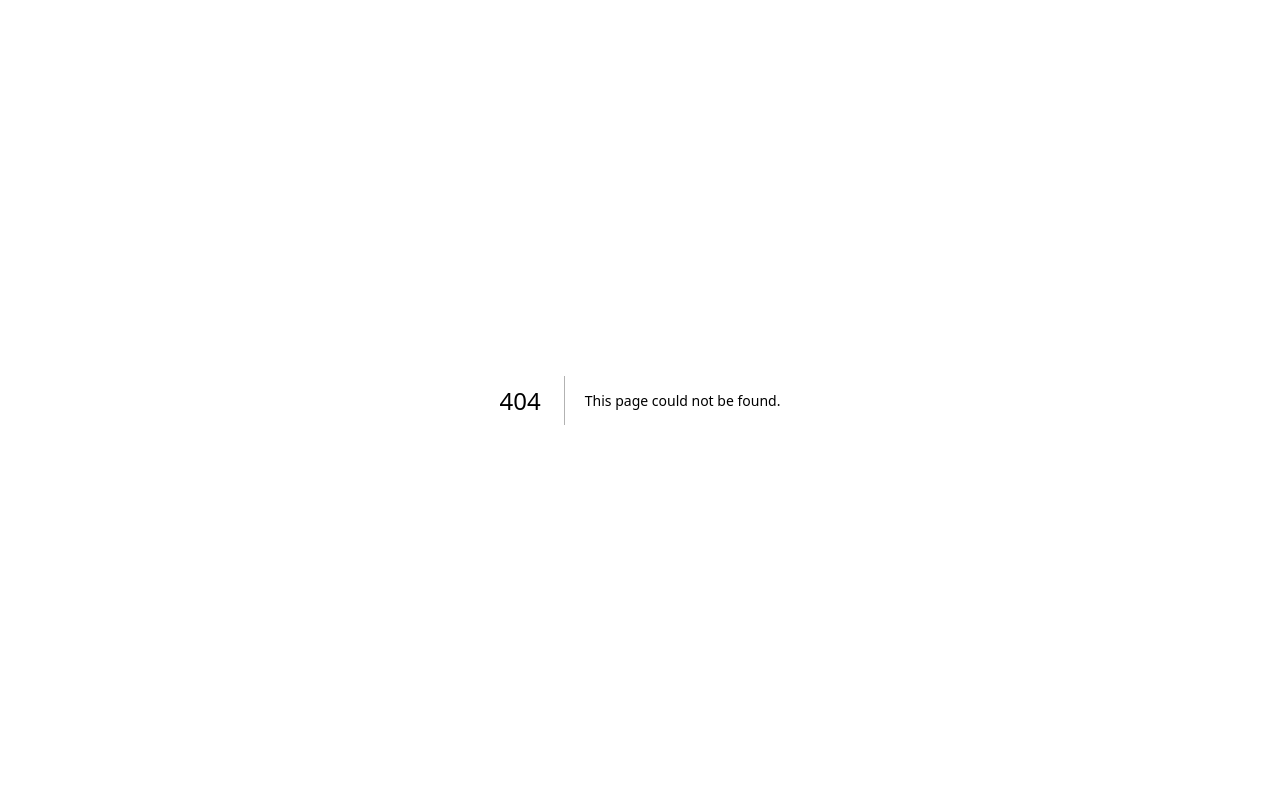
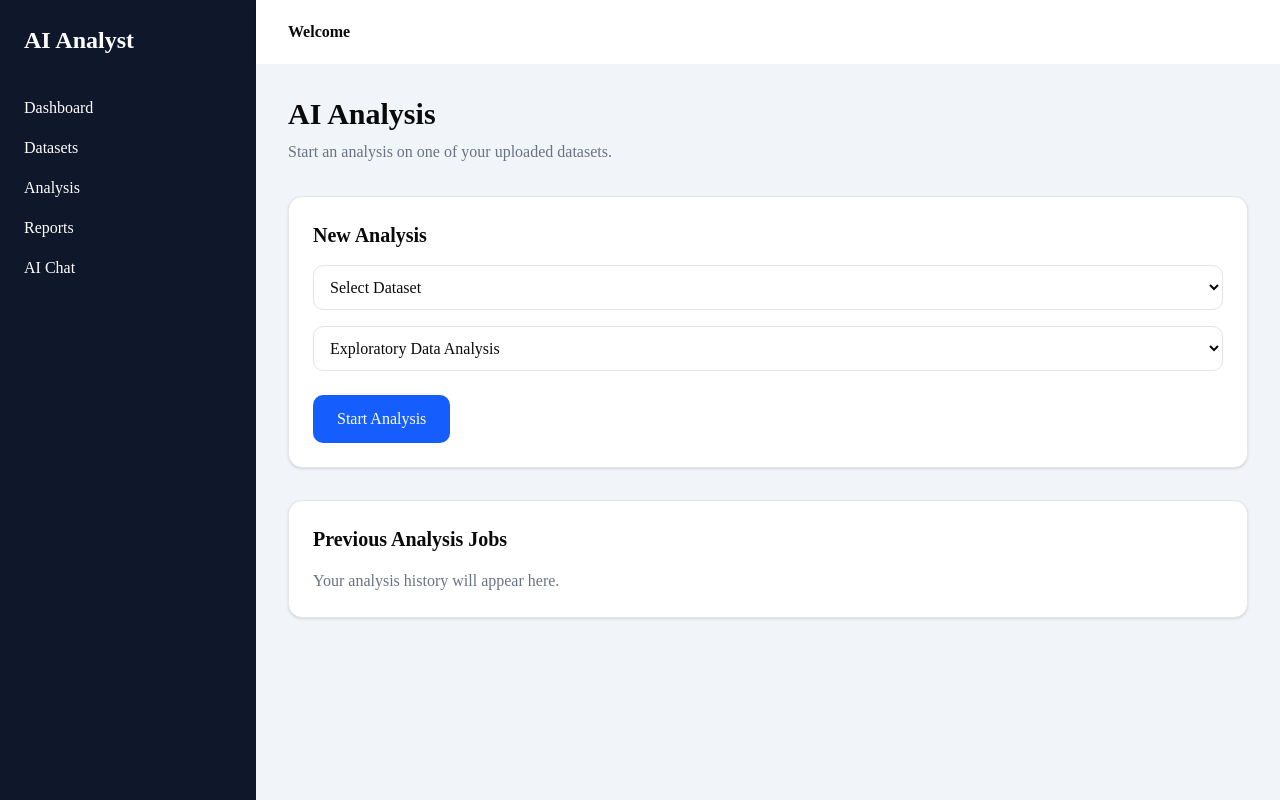
Before and after one commit to Hadi99999437/AI_Data_Analyst, a Next.js app in the folder frontend/: page /analysis in a window 1280 px wide. Before the commit this address had no page. Built offline with nearby package versions, Linux system fonts and the light colour scheme.

Commit message:
feat: add AnalysisPage, DatasetsPage, ProfilePage, and ReportsPage components

```diff
--- /dev/null
+++ b/frontend/src/app/analysis/page.tsx
@@ -0,0 +1,61 @@
+"use client";
+
+import DashboardLayout from "@/components/layout/DashboardLayout";
+
+export default function AnalysisPage() {
+    return (
+        <DashboardLayout>
+            <div className="space-y-8">
+
+                <div>
+                    <h1 className="text-3xl font-bold">
+                        AI Analysis
+                    </h1>
+
+                    <p className="text-gray-500 mt-2">
+                        Start an analysis on one of your uploaded datasets.
+                    </p>
+                </div>
+
+                <div className="border rounded-xl p-6 bg-white shadow">
+
+                    <h2 className="text-xl font-semibold mb-4">
+                        New Analysis
+                    </h2>
+
+                    <select className="border rounded-lg p-3 w-full mb-4">
+                        <option>Select Dataset</option>
+                    </select>
+
+                    <select className="border rounded-lg p-3 w-full mb-6">
+                        <option>Exploratory Data Analysis</option>
+                        <option>Classification</option>
+                        <option>Regression</option>
+                        <option>Clustering</option>
+                        <option>Time Series</option>
+                    </select>
+
+                    <button
+                        className="bg-blue-600 hover:bg-blue-700 text-white px-6 py-3 rounded-lg"
+                    >
+                        Start Analysis
+                    </button>
+
+                </div>
+
+                <div className="border rounded-xl p-6 bg-white shadow">
+
+                    <h2 className="text-xl font-semibold mb-4">
+                        Previous Analysis Jobs
+                    </h2>
+
+                    <p className="text-gray-500">
+                        Your analysis history will appear here.
+                    </p>
+
+                </div>
+
+            </div>
+        </DashboardLayout>
+    );
+}
--- /dev/null
+++ b/frontend/src/app/datasets/page.tsx
@@ -0,0 +1,18 @@
+import DashboardLayout from "@/components/layout/DashboardLayout";
+
+export default function DatasetsPage() {
+    return (
+        <DashboardLayout>
+            <h1 className="text-3xl font-bold mb-6">
+                Datasets
+            </h1>
+
+            <a
+                href="/datasets/upload"
+                className="bg-blue-600 text-white px-5 py-3 rounded"
+            >
+                Upload Dataset
+            </a>
+        </DashboardLayout>
+    );
+}
```
Also changed, not shown: frontend/src/app/analysis/[jobId]/page.tsx (added), frontend/src/app/profile/page.tsx (added), frontend/src/app/reports/page.tsx (added).
